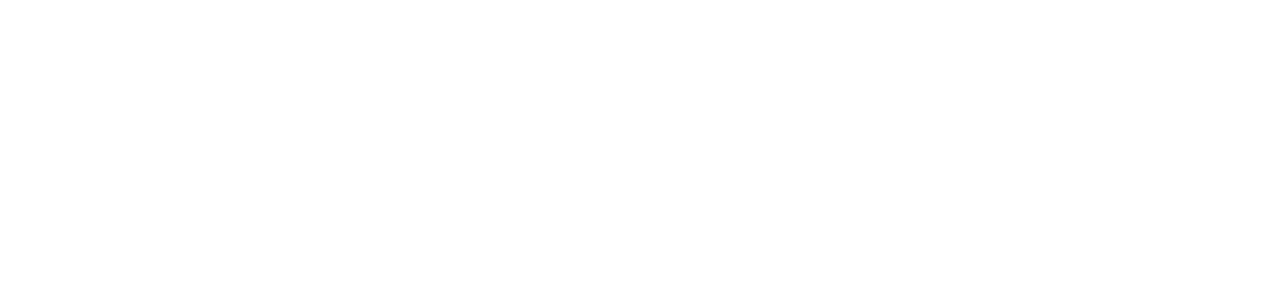
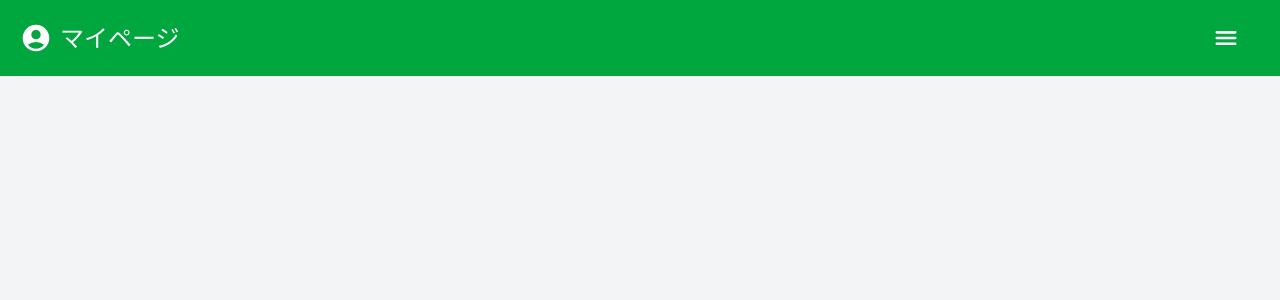
Before and after one commit to rikuyu/book-app-java, a React (Vite) app in the folder frontend/: page /mypage in a window 1280 px wide. Before the commit this address had no page. Shown: the top 300 px of the page. Built offline with nearby package versions, Linux system fonts and the light colour scheme.

Commit message:
MyPage.tsx

```diff
--- a/frontend/src/App.tsx
+++ b/frontend/src/App.tsx
@@ -4,6 +4,7 @@
 import BookTable from "./components/BookTable.tsx";
 import PopularBooks from "./components/PopularBooks.tsx";
 import BookSearch from "./components/BookSearch.tsx";
+import MyPage from "./components/MyPage.tsx";
 
 function App() {
     return (
@@ -15,6 +16,7 @@
                 <Route path="/book" element={<BookTable />}/>
                 <Route path="/popular" element={<PopularBooks/>}/>
                 <Route path="/search" element={<BookSearch/>}/>
+                <Route path="/mypage" element={<MyPage/>}/>
             </Routes>
         </BrowserRouter>
     )
--- a/frontend/src/components/BookSearch.tsx
+++ b/frontend/src/components/BookSearch.tsx
@@ -62,7 +62,9 @@
                                 <Link to="/popular">
                                     <li className="hover:bg-gray-100 px-5 py-4 cursor-pointer">人気の書籍</li>
                                 </Link>
-                                <li className="hover:bg-gray-100 px-5 py-4 cursor-pointer">マイページ</li>
+                                <Link to="/mypage">
+                                    <li className="hover:bg-gray-100 px-5 py-4 cursor-pointer">マイページ</li>
+                                </Link>
                                 <li className="hover:bg-gray-100 px-5 py-4 cursor-pointer">ログアウト</li>
                             </ul>
                         </div>
--- a/frontend/src/components/BookTable.tsx
+++ b/frontend/src/components/BookTable.tsx
@@ -56,13 +56,15 @@
                     {menuOpen && (
                         <div className="absolute right-0 mt-2 w-48 bg-white rounded shadow-lg z-10">
                             <ul className="text-gray-800">
-                                <Link to="/register">
+                                <Link to="/popular">
                                     <li className="hover:bg-gray-100 px-5 py-4 cursor-pointer">人気の書籍</li>
                                 </Link>
                                 <Link to="/search">
                                     <li className="hover:bg-gray-100 px-5 py-4 cursor-pointer">書籍の検索</li>
                                 </Link>
-                                <li className="hover:bg-gray-100 px-5 py-4 cursor-pointer">マイページ</li>
+                                <Link to="/mypage">
+                                    <li className="hover:bg-gray-100 px-5 py-4 cursor-pointer">マイページ</li>
+                                </Link>
                                 <li className="hover:bg-gray-100 px-5 py-4 cursor-pointer">ログアウト</li>
                             </ul>
                         </div>
--- /dev/null
+++ b/frontend/src/components/MyPage.tsx
@@ -0,0 +1,46 @@
+import {useState} from "react";
+import {IoMenu} from "react-icons/io5";
+import {MdAccountCircle} from "react-icons/md";
+import {Link} from "react-router-dom";
+
+function MyPage() {
+    const [menuOpen, setMenuOpen] = useState(false);
+    const toggleMenu = () => setMenuOpen(!menuOpen);
+
+    return (
+        <div className="min-h-screen bg-gray-100">
+            <header className="bg-green-600 text-white py-4 flex justify-between items-center px-5">
+                <div className="flex items-center">
+                    <MdAccountCircle className="text-white w-8 h-8 mr-2"/>
+                    <h1 className="text-2xl font-medium text-left">マイページ</h1>
+                </div>
+                <div className="relative">
+                    <button
+                        onClick={toggleMenu}
+                        className="p-2 text-white rounded-full focus:outline-none"
+                    >
+                        <IoMenu className="text-white mx-3 w-7 h-7"/>
+                    </button>
+                    {menuOpen && (
+                        <div className="absolute right-0 mt-2 w-48 bg-white rounded shadow-lg z-10">
+                            <ul className="text-gray-800">
+                                <Link to="/book">
+                                    <li className="hover:bg-gray-100 px-5 py-4 cursor-pointer">すべての書籍</li>
+                                </Link>
+                                <Link to="/popular">
+                                    <li className="hover:bg-gray-100 px-5 py-4 cursor-pointer">人気の書籍</li>
+                                </Link>
+                                <Link to="/search">
+                                    <li className="hover:bg-gray-100 px-5 py-4 cursor-pointer">書籍の検索</li>
+                                </Link>
+                                <li className="hover:bg-gray-100 px-5 py-4 cursor-pointer">ログアウト</li>
+                            </ul>
+                        </div>
+                    )}
+                </div>
+            </header>
+        </div>
+    );
+}
+
+export default MyPage;
--- a/frontend/src/components/PopularBooks.tsx
+++ b/frontend/src/components/PopularBooks.tsx
@@ -53,7 +53,9 @@
                                 <Link to="/search">
                                     <li className="hover:bg-gray-100 px-5 py-4 cursor-pointer">書籍の検索</li>
                                 </Link>
-                                <li className="hover:bg-gray-100 px-5 py-4 cursor-pointer">マイページ</li>
+                                <Link to="/mypage">
+                                    <li className="hover:bg-gray-100 px-5 py-4 cursor-pointer">マイページ</li>
+                                </Link>
                                 <li className="hover:bg-gray-100 px-5 py-4 cursor-pointer">ログアウト</li>
                             </ul>
                         </div>
```
